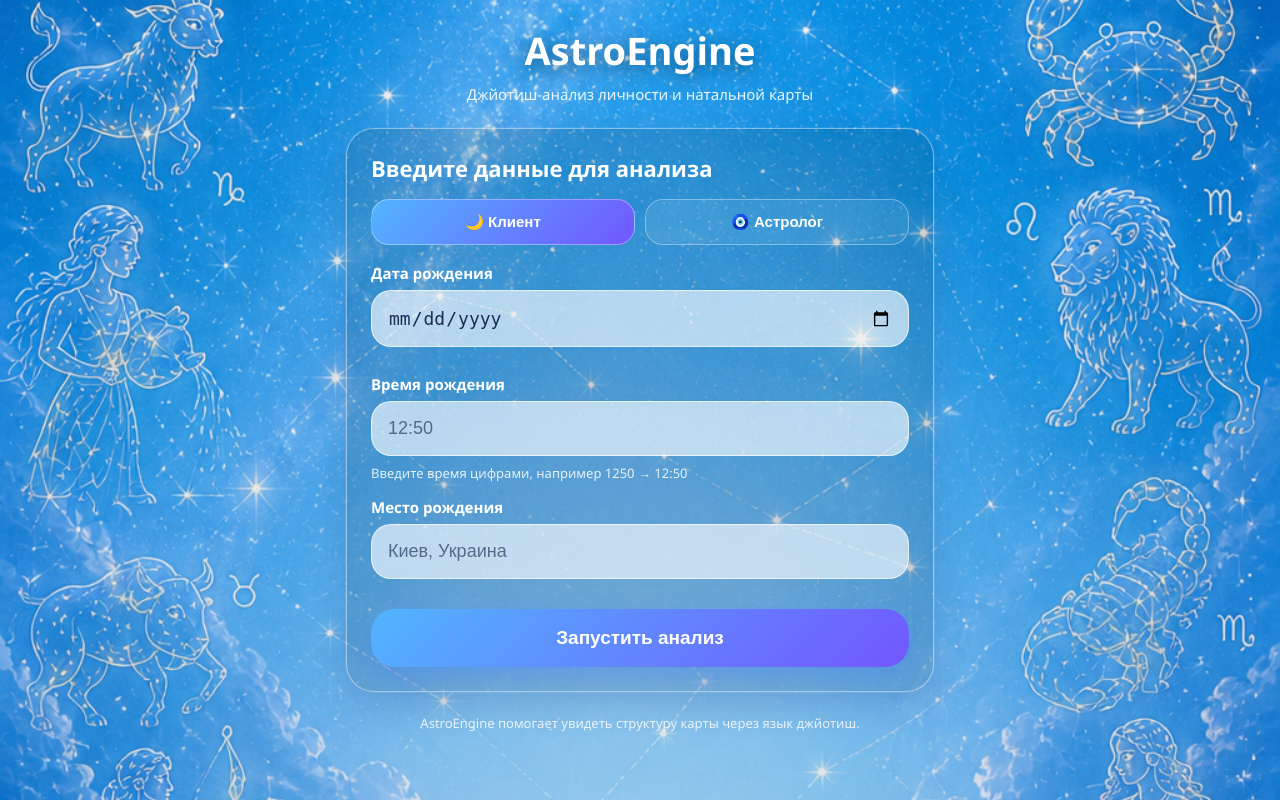
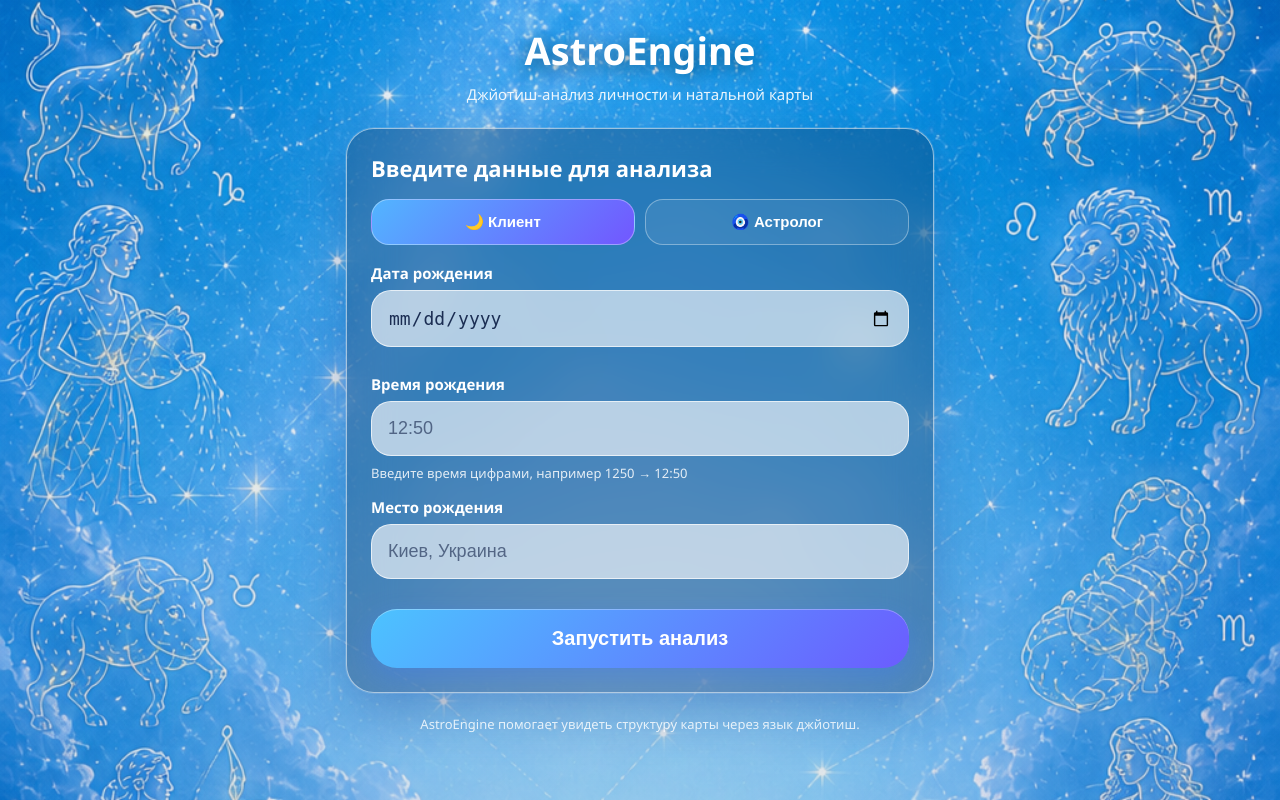
Before and after one commit to kristina-x-ux/astro_mini_app, a Flask app: page / in a window 1280 px wide. Run offline with Flask 3, Linux system fonts and the light colour scheme.

Commit message:
Update index.html

```diff
--- a/templates/index.html
+++ b/templates/index.html
@@ -60,14 +60,18 @@ body {
 }
 
 .card {
-    background: rgba(0, 0, 0, 0.10);
-    border: 1.5px solid rgba(255,255,255,0.45);
+    background: rgba(0, 10, 40, 0.25);
+    border: 1.5px solid rgba(255,255,255,0.55);
     border-radius: 28px;
     padding: 24px;
     margin-bottom: 22px;
+
+    backdrop-filter: blur(22px);
+    -webkit-backdrop-filter: blur(22px);
+
     box-shadow:
-        0 0 0 1px rgba(255,255,255,0.08),
-        0 14px 34px rgba(0, 30, 90, 0.14);
+        0 0 0 1px rgba(255,255,255,0.12),
+        0 20px 50px rgba(0, 40, 120, 0.25);
 }
 
 .card-title {
@@ -130,15 +134,23 @@ input::placeholder {
     padding: 18px;
 
     border: none;
-    border-radius: 24px;
+    border-radius: 26px;
 
-    background: linear-gradient(135deg, #52b5ff, #7257ff);
+    background: linear-gradient(135deg, #4cc3ff, #6b5cff);
     color: white;
 
-    font-size: 19px;
+    font-size: 20px;
     font-weight: 800;
 
-    box-shadow: 0 10px 28px rgba(60,120,255,0.35);
+    box-shadow:
+        0 10px 28px rgba(60,120,255,0.35),
+        inset 0 1px 0 rgba(255,255,255,0.3);
+
+    transition: all 0.2s ease;
+}
+
+.main-btn:active {
+    transform: scale(0.97);
 }
 
 .secondary-btn {
@@ -425,6 +455,20 @@ function formatTimeInput(input) {
     }
 
     input.value = value;
+
+    if (value.length === 5) {
+        const parts = value.split(":");
+        let h = parseInt(parts[0]) || 0;
+        let m = parseInt(parts[1]) || 0;
+
+        if (h > 23) h = 23;
+        if (m > 59) m = 59;
+
+        input.value =
+            String(h).padStart(2, "0") +
+            ":" +
+            String(m).padStart(2, "0");
+    }
 }
 
 function isValidTime(value) {
@@ -516,7 +560,8 @@ async function calculate() {
             date: date,
             time: time,
             city: city,
-            mode: mode
+            mode: mode,
+            display_name: city
         };
 
         if (selectedPlace) {
@@ -553,7 +598,12 @@ function showResultLoading() {
     document.getElementById("resultHeading").innerText =
         mode === "client" ? "Персональный разбор" : "Технический расчёт";
 
-    document.getElementById("summary").innerHTML = "<div class='info-line'>Выполняю расчёт карты...</div>";
+    document.getElementById("summary").innerHTML = `
+        <div class="loading-box">
+            <div class="loader"></div>
+            Выполняю расчёт карты...
+        </div>
+    `;
     document.getElementById("planets").innerHTML = "";
     document.getElementById("houses").innerHTML = "";
     document.getElementById("analysis").innerHTML = "";
@@ -569,7 +619,7 @@ function goBack() {
     document.getElementById("inputScreen").classList.add("active");
 }
 
-function openTab(id) {
+function openTab(event, id) {
     document.querySelectorAll(".section").forEach(el => el.classList.remove("active"));
     document.querySelectorAll(".tab").forEach(el => el.classList.remove("active"));
 
```
Also changed, not shown: other parts of templates/index.html (+24 -6 lines).
